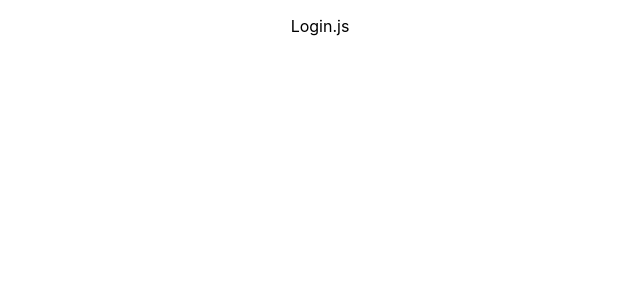
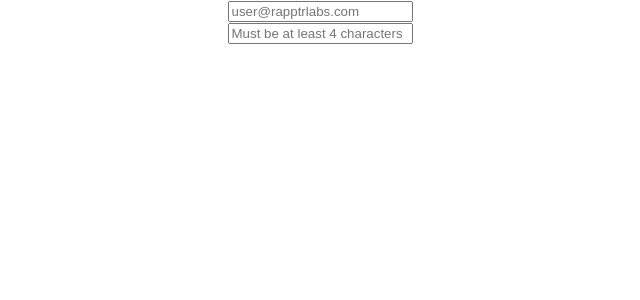
Before and after one commit to nsamantia/login-list, a React (Create React App) app: page /#/ in a window 1280 px wide. Shown: the top 300 px of the page, without its empty margins (320-960 px from the left). Built offline with nearby package versions, Linux system fonts and the light colour scheme.

Commit message:
text inputs setState for username and password

```diff
--- a/src/Components/Login/Login.js
+++ b/src/Components/Login/Login.js
@@ -1,9 +1,27 @@
-import React, { useSate } from 'react';
+import React, { useState } from 'react';
 
 const Login = () => {
+  const [username, setUsername] = useState('');
+  const [password, setPassword] = useState('');
+
   return (
     <div>
-      <p>Login.js</p>
+      <div>
+        <input
+          type="text"
+          name="username"
+          placeholder="user@rapptrlabs.com"
+          onChange={(e) => setUsername(e.target.value)}
+        ></input>
+      </div>
+      <div>
+        <input
+          type="text"
+          name="password"
+          placeholder="Must be at least 4 characters"
+          onChange={(e) => setPassword(e.target.value)}
+        ></input>
+      </div>
     </div>
   );
 };
```
